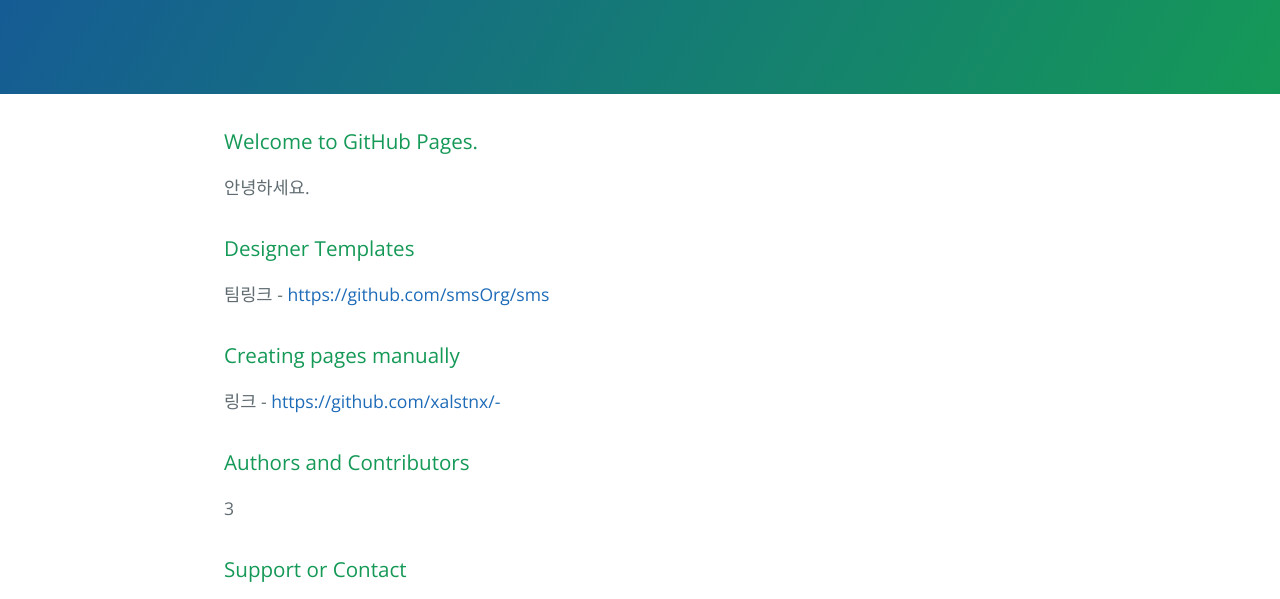
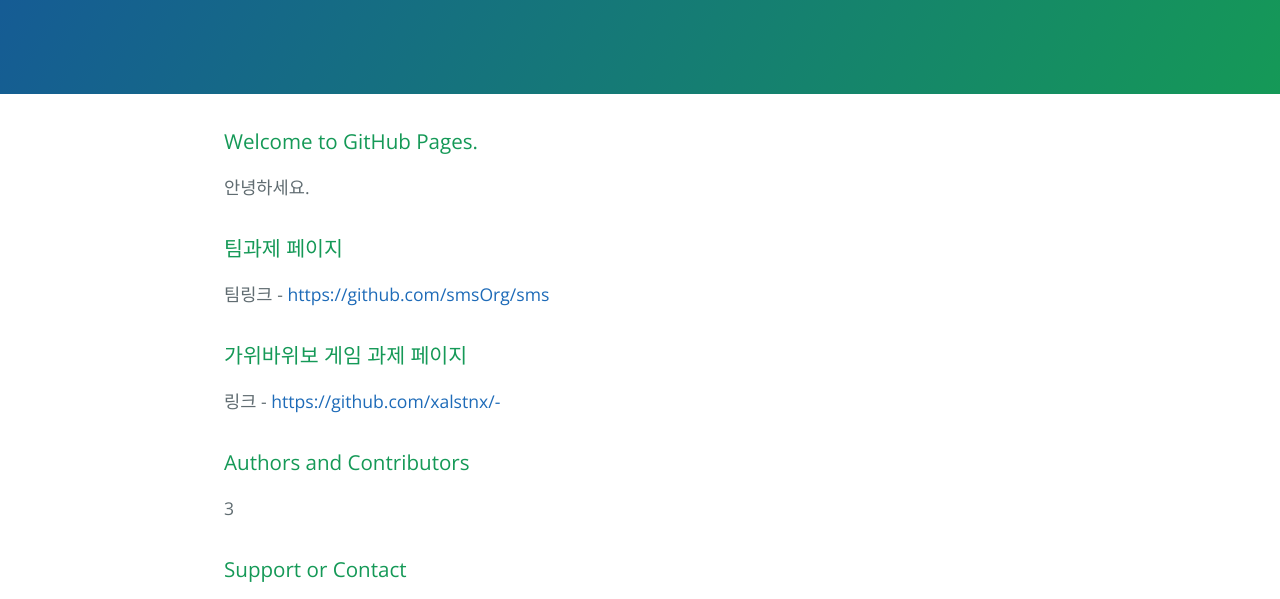
Before and after one commit to xalstnx/xalstnx.github.io, a plain HTML site: page index.html in a window 1280 px wide. Shown: the part 176-775 px from the top of the page. Drawn offline with nearby package versions, Linux system fonts and the light colour scheme.

Commit message:
Update index.html

```diff
--- a/index.html
+++ b/index.html
@@ -22,12 +22,12 @@
 <p>안녕하세요.</p>
 
 <h3>
-<a id="Team Link" class="anchor" href="#Team Link" aria-hidden="true"><span aria-hidden="true" class="octicon octicon-link"></span></a>Designer Templates</h3>
+<a id="Team Link" class="anchor" href="#Team Link" aria-hidden="true"><span aria-hidden="true" class="octicon octicon-link"></span></a>팀과제 페이지</h3>
 
       <p>팀링크 - <a href="https://github.com/smsOrg/sms">https://github.com/smsOrg/sms</a></p>
 
 <h3>
-<a id="가위바위보 게임 과제" class="anchor" href="가위바위보 게임 과제" aria-hidden="true"><span aria-hidden="true" class="octicon octicon-link"></span></a>Creating pages manually</h3>
+<a id="가위바위보 게임 과제" class="anchor" href="가위바위보 게임 과제" aria-hidden="true"><span aria-hidden="true" class="octicon octicon-link"></span></a>가위바위보 게임 과제 페이지</h3>
 
 <p> 링크 - <a href="https://github.com/xalstnx/-">https://github.com/xalstnx/-</a></p>
 
```
